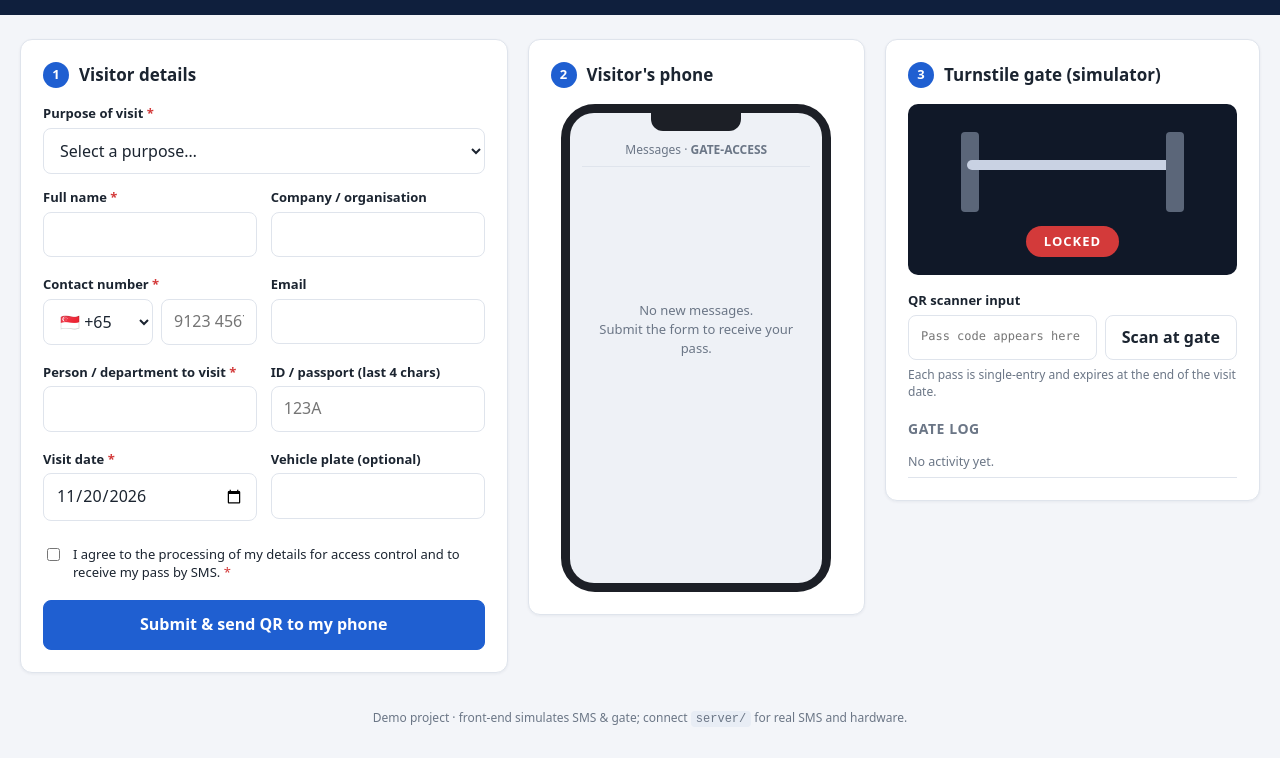
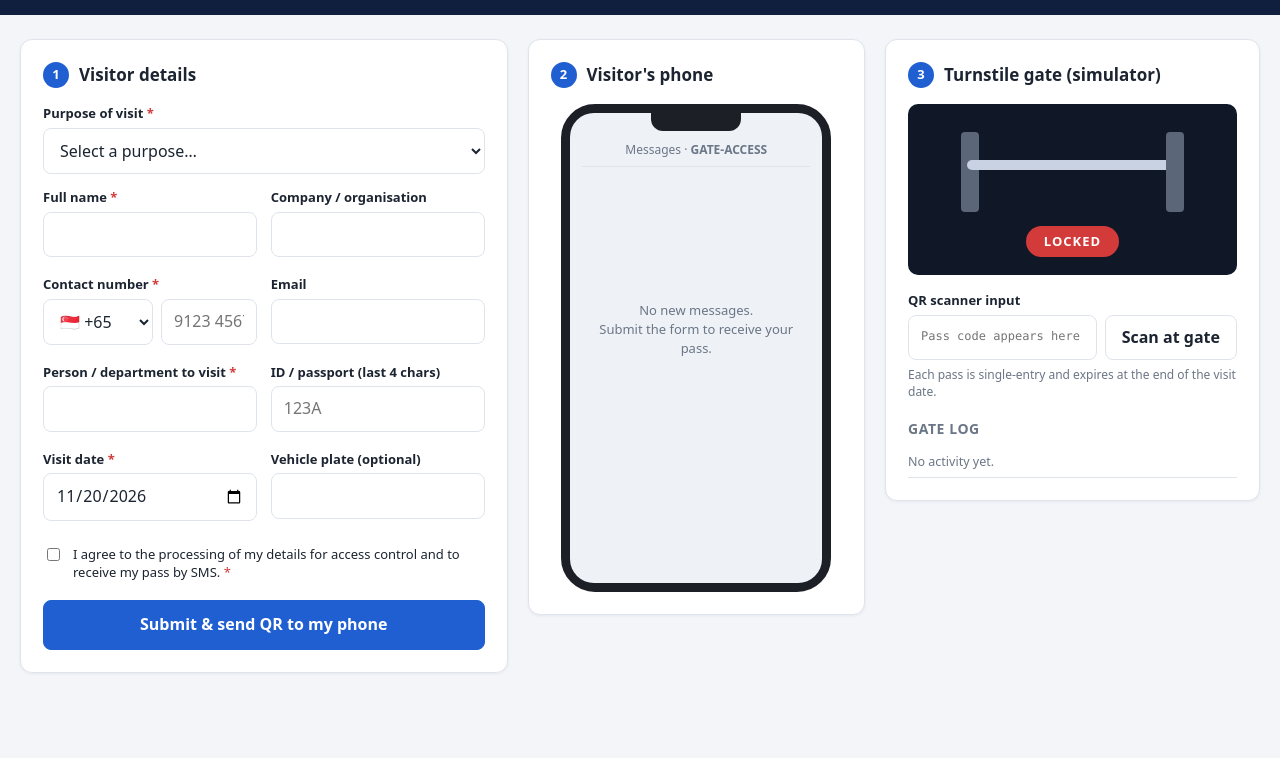
Before and after one commit to Naveen-cmd-suddo/turnstile_demo1, a website: page docs/index.html in a window 1280 px wide. Shown: the part 69-827 px from the top of the page. After the commit the page ends 800 px from the top, so only its background shows below. Drawn offline with Linux system fonts and the light colour scheme; no server answers.

Commit message:
Comment out footer in index.html
Comment out the footer section in index.html.

```diff
--- a/docs/index.html
+++ b/docs/index.html
@@ -161,7 +161,7 @@
     </section>
   </main>
 
-  <footer class="foot">Demo project · front-end simulates SMS &amp; gate; connect <code>server/</code> for real SMS and hardware.</footer>
+  <!--footer class="foot">Demo project · front-end simulates SMS &amp; gate; connect <code>server/</code> for real SMS and hardware.</footer-->
 
   <script src="js/qrcode.js"></script>
   <script src="js/app.js"></script>
```
